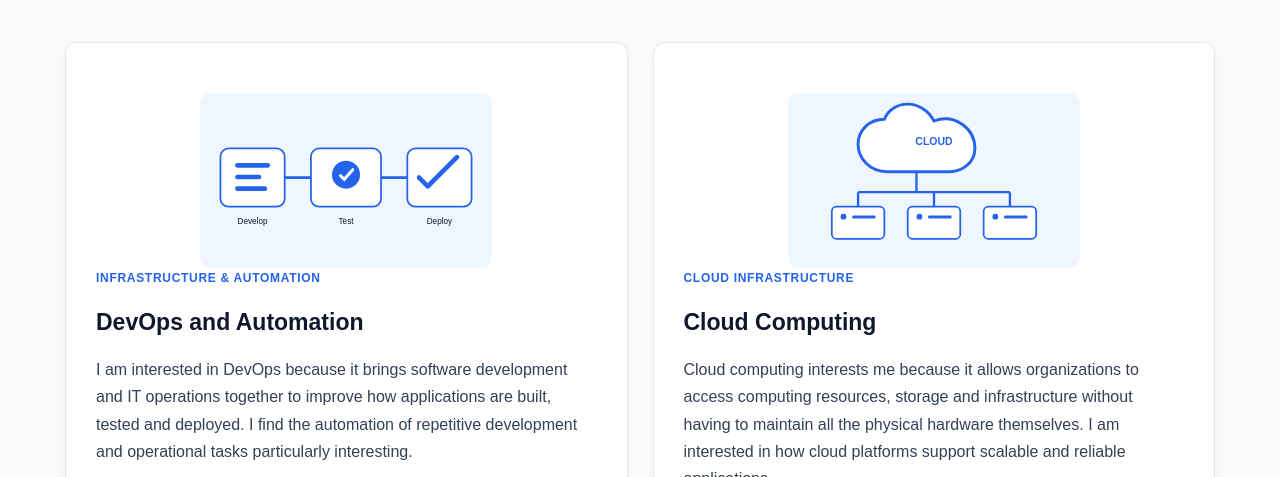
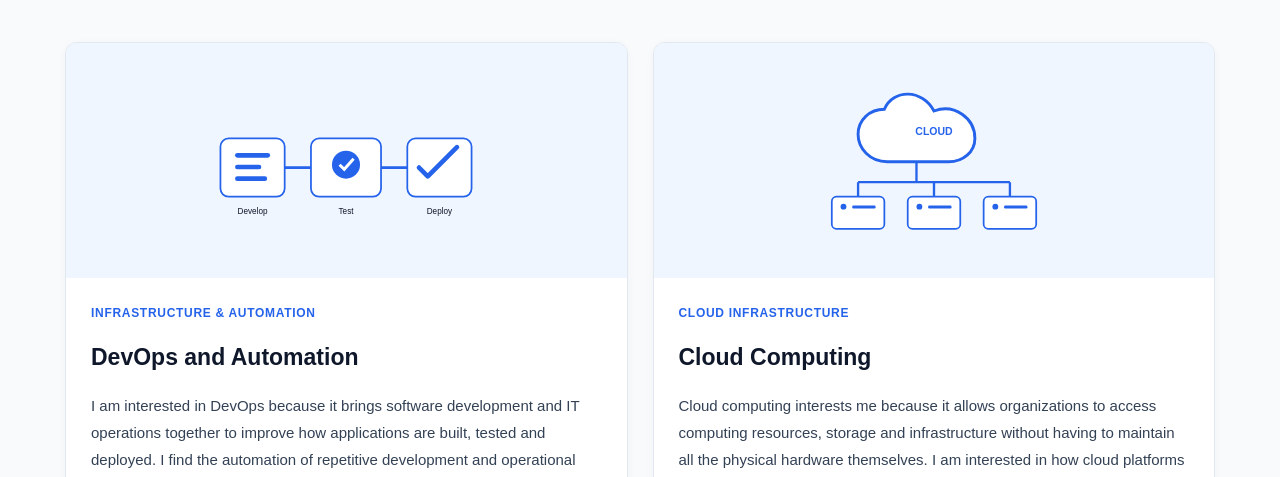
Before and after one commit to um25aac/Personal-Portfolio, a plain HTML site: page interests.html in a window 1280 px wide. Shown: the part 308-785 px from the top of the page. Drawn offline with Linux system fonts and the light colour scheme.

Commit message:
Update style.css

```diff
--- a/assets/css/style.css
+++ b/assets/css/style.css
@@ -675,3 +675,54 @@ footer {
     }
 
 }
+
+
+
+.interest-card {
+    display: flex;
+    flex-direction: column;
+    padding: 0;
+    overflow: hidden;
+}
+
+.interest-image {
+    background: #eff6ff;
+    padding: 20px;
+}
+
+.interest-image img {
+    width: 100%;
+    height: 190px;
+    object-fit: contain;
+}
+
+.interest-content {
+    padding: 25px;
+}
+
+.interest-content h2 {
+    font-size: 23px;
+    margin: 8px 0 15px;
+}
+
+.interest-content p:not(.project-category) {
+    color: var(--text);
+    font-size: 15px;
+    line-height: 1.8;
+}
+
+.interest-card:hover {
+    border-color: #bfdbfe;
+}
+
+@media (max-width: 768px) {
+
+    .interest-image img {
+        height: 165px;
+    }
+
+    .interest-content {
+        padding: 20px;
+    }
+
+}
```
